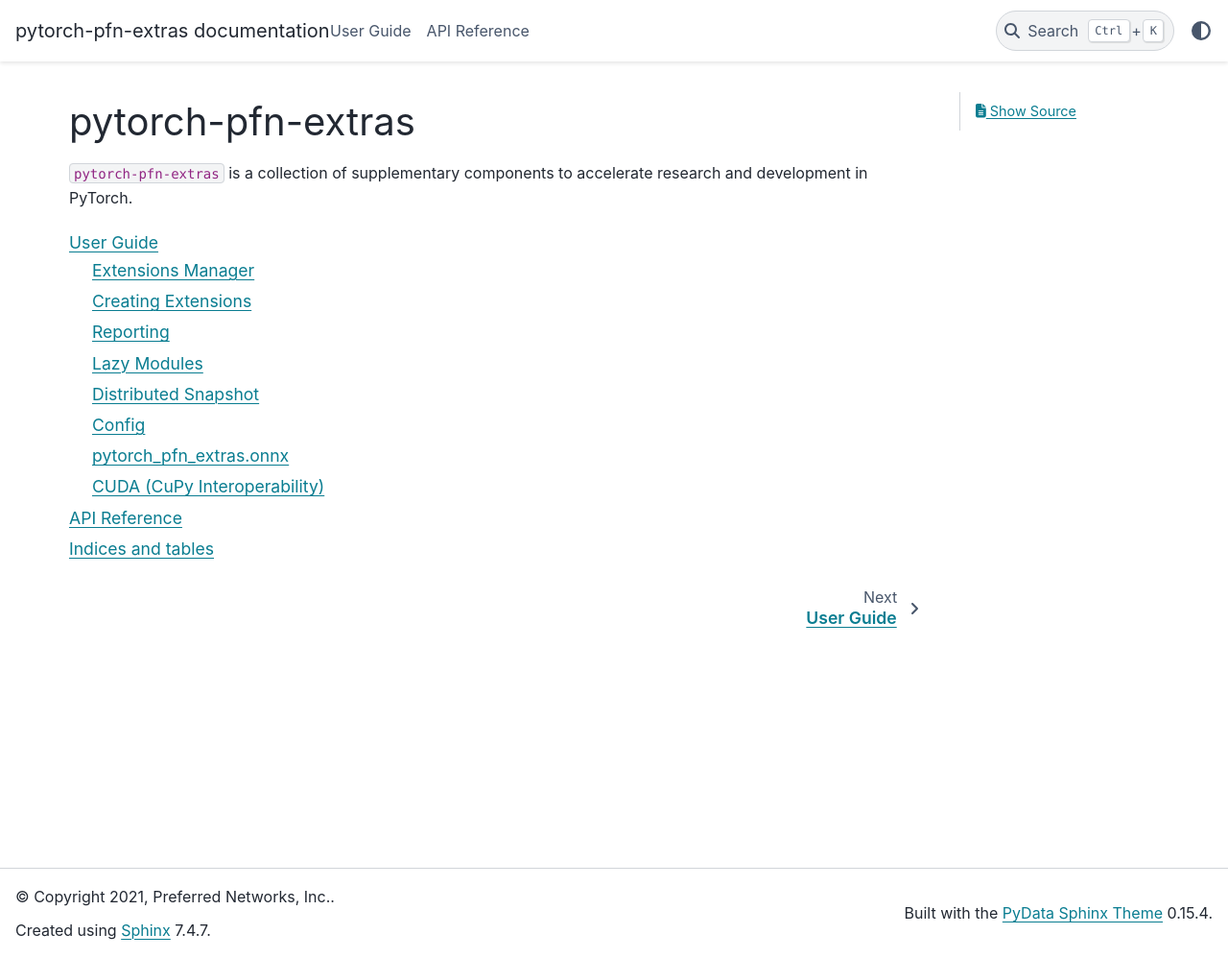
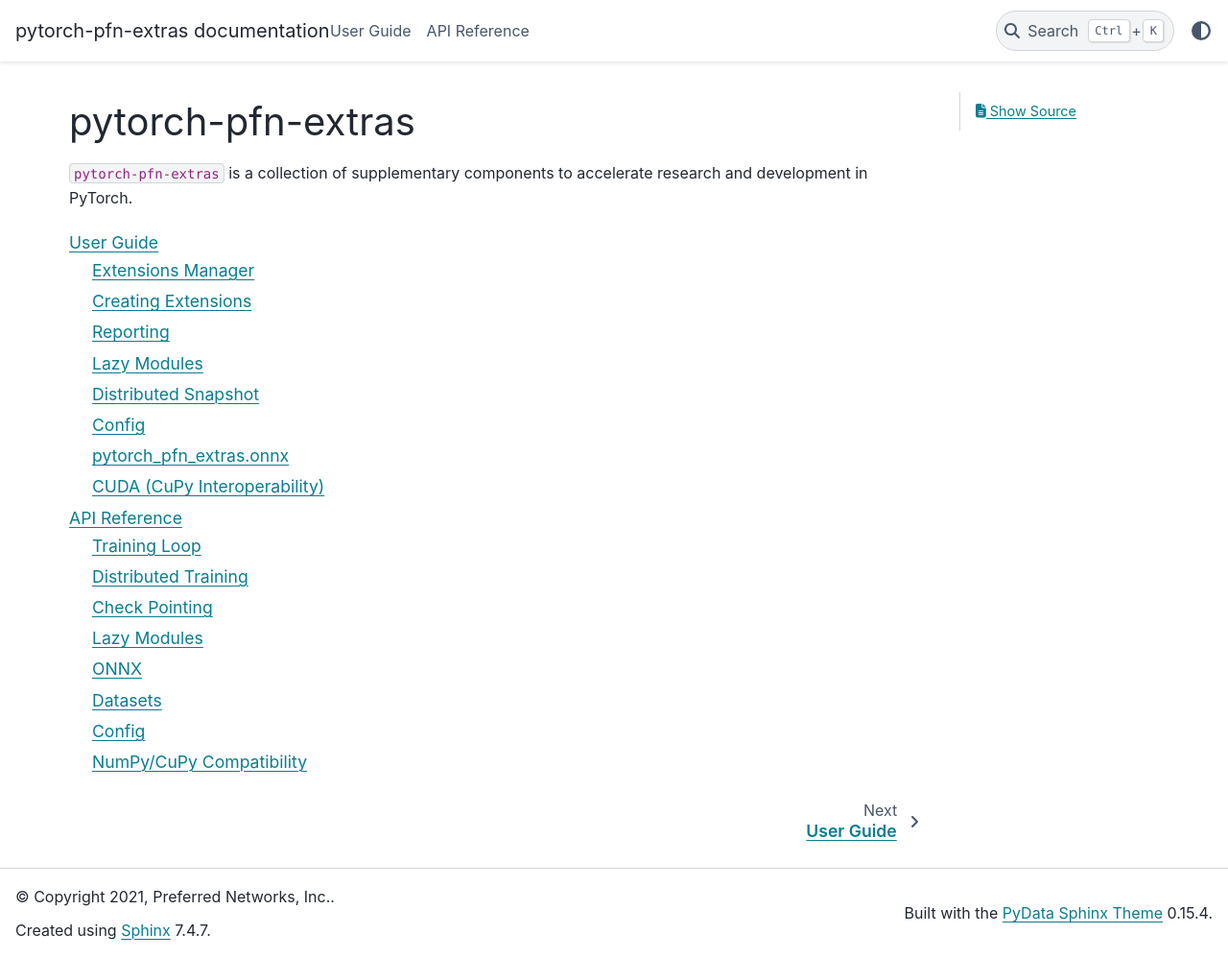
Before and after one commit to pfnet/pytorch-pfn-extras, a Sphinx documentation site: the page built from docs/source/index.rst, in a window 1280 px wide and 998 px high. Shown: the whole window at 96% size. Built offline with Sphinx 7.4.7 and the PyData theme 0.15.4, drawn with Linux system fonts in a browser that asks for light colours; some of the changed lines change nothing that is shown.

Commit message:
add API reference

```diff
--- a/docs/source/reference/index.rst
+++ b/docs/source/reference/index.rst
@@ -1,11 +1,173 @@
+.. module:: pytorch_pfn_extras
+
 API Reference
 =============
 
-TBF.
+* :ref:`genindex`
 
-Indices and tables
-==================
+Training Loop
+------------------
 
-* :ref:`genindex`
-* :ref:`modindex`
-* :ref:`search`
+Extensions Manager
+~~~~~~~~~~~~~~~~~~
+
+.. autosummary::
+   :toctree: generated/
+
+   training.ExtensionsManager
+   training.IgniteExtensionsManager
+
+Extensions
+~~~~~~~~~~
+
+.. autosummary::
+   :toctree: generated/
+
+   training.extension.make_extension
+
+
+.. autosummary::
+   :toctree: generated/
+
+   training.extensions.Evaluator
+   training.extensions.LogReport
+   training.extensions.MicroAverage
+   training.extensions.PrintReport
+   training.extensions.ProgressBar
+   training.extensions.ParameterStatistics
+   training.extensions.PlotReport
+   training.extensions.observe_lr
+   training.extensions.observe_value
+   training.extensions.snapshot
+   training.extensions.VariableStatisticsPlot
+
+Triggers
+~~~~~~~~
+
+.. autosummary::
+   :toctree: generated/
+
+   training.triggers.EarlyStoppingTrigger
+   training.triggers.IntervalTrigger
+   training.triggers.ManualScheduleTrigger
+   training.triggers.BestValueTrigger
+   training.triggers.MaxValueTrigger
+   training.triggers.MinValueTrigger
+   training.triggers.OnceTrigger
+   training.triggers.TimeTrigger
+
+
+Reporting
+~~~~~~~~~
+
+.. autosummary::
+   :toctree: generated/
+
+   reporting.Reporter
+   reporting.report
+   reporting.report_scope
+
+
+Distributed Training
+---------------------
+
+.. autosummary::
+   :toctree: generated/
+
+   nn.parallel.DistributedDataParallel
+
+
+Check Pointing
+---------------------
+
+.. autosummary::
+   :toctree: generated/
+
+   utils.checkpoint
+
+
+Lazy Modules
+------------------
+
+.. autosummary::
+   :toctree: generated/
+
+   nn.LazyLinear
+   nn.LazyConv1d
+   nn.LazyConv2d
+   nn.LazyConv3d
+   nn.LazyBatchNorm1d
+   nn.LazyBatchNorm2d
+   nn.LazyBatchNorm3d
+
+
+ONNX
+------------------
+
+Export
+~~~~~~~
+
+.. autosummary::
+   :toctree: generated/
+
+   onnx.export
+   onnx.export_testcase
+
+
+Annotation
+~~~~~~~~~~~
+
+.. autosummary::
+   :toctree: generated/
+
+   onnx.annotate
+   onnx.apply_annotation
+   onnx.scoped_anchor
+   onnx.export
+   onnx.export_testcase
+
+
+Datasets
+------------------------
+
+.. autosummary::
+   :toctree: generated/
+
+   dataset.SharedDataset
+   dataset.TabularDataset
+   dataset.ItemNotFoundException
+
+
+Config
+------------------------
+
+.. autosummary::
+   :toctree: generated/
+
+   config.Config
+
+.. autosummary::
+   :toctree: generated/
+
+   config_types.optuna_types
+   config_types.load_path_with_optuna_types
+
+
+NumPy/CuPy Compatibility
+------------------------
+
+.. autosummary::
+   :toctree: generated/
+
+   from_ndarray
+   as_ndarray
+   get_xp
+   as_numpy_dtype
+   from_numpy_dtype
+
+.. autosummary::
+   :toctree: generated/
+
+   cuda.stream
+   cuda.use_torch_mempool_in_cupy
+   cuda.use_default_mempool_in_cupy
```
